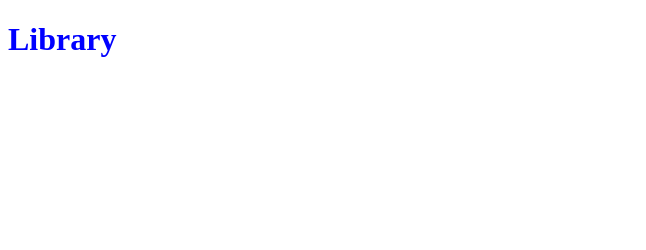
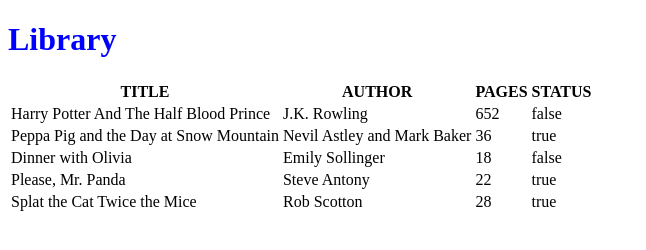
Before and after one commit to elsiechen/project-library, a plain HTML site: page index.html in a window 1280 px wide. Shown: the whole page, without its empty margins (0-646 px from the left). Drawn offline with Linux system fonts and the light colour scheme.

Commit message:
Create myLibray array, table, Book constructor, addBookToLibrary function, display function

```diff
--- a/index.html
+++ b/index.html
@@ -10,5 +10,20 @@
 </head>
 <body>
     <h1>Library</h1>
+    <div class="container">
+        <table class="table">
+            <thead>
+                <tr>
+                    <th>TITLE</th>
+                    <th>AUTHOR</th>
+                    <th>PAGES</th>
+                    <th>STATUS</th>
+                </tr>
+            </thead>
+            <tbody class="tbody">
+
+            </tbody>
+        </table>
+    </div>
 </body>
 </html>
--- a/library.js
+++ b/library.js
@@ -0,0 +1,56 @@
+let myLibrary = [];
+
+const table = document.querySelector('.table')
+const tbody = document.querySelector('.tbody');
+
+const harryPotter = new Book('Harry Potter And The Half Blood Prince', 'J.K. Rowling', 652, false);
+const peppaPig = new Book('Peppa Pig and the Day at Snow Mountain','Nevil Astley and Mark Baker',36, true);
+const olivia = new Book('Dinner with Olivia', 'Emily Sollinger', 18, false);
+const panda = new Book('Please, Mr. Panda', 'Steve Antony', 22, true);
+const splat = new Book('Splat the Cat Twice the Mice', 'Rob Scotton', 28, true);
+
+addBookToLibrary(harryPotter);
+addBookToLibrary(peppaPig);
+addBookToLibrary(olivia);
+addBookToLibrary(panda);
+addBookToLibrary(splat);
+
+display();
+
+
+function Book(title, author, pages, read) {
+  // the constructor...
+  this.title = title;
+  this.author = author;
+  this.pages = pages;
+  this.read = read;
+}
+
+function addBookToLibrary(book) {
+  // do stuff here
+  myLibrary.push(book);
+}
+
+function display(){
+    for(let book of myLibrary){
+        let tr = document.createElement('tr');
+        let td1 = document.createElement('td');
+        td1.textContent = book.title;
+        tr.appendChild(td1);
+
+        let td2 = document.createElement('td');
+        td2.textContent = book.author;
+        tr.appendChild(td2);
+
+        let td3 = document.createElement('td');
+        td3.textContent = book.pages;
+        tr.appendChild(td3);
+
+        let td4 = document.createElement('td');
+        td4.textContent = book.read;
+        tr.appendChild(td4);
+
+        tbody.appendChild(tr);
+        console.log(table);
+    }
+}
```
